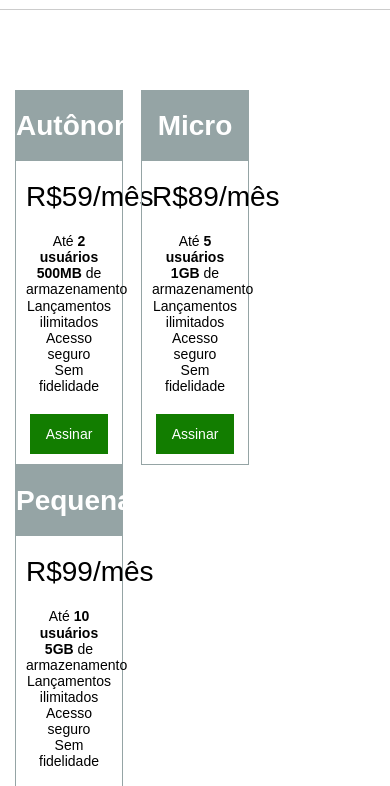
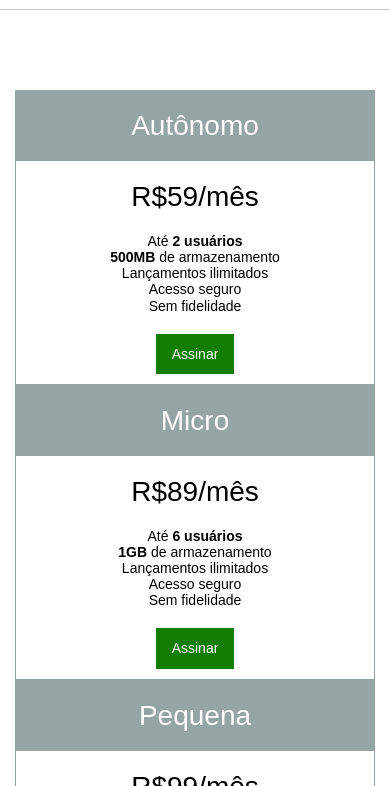
Before and after one commit to Heitorh3/curso-html, a plain HTML site: page preparando-projeto/index.html in a window 390 px wide. Shown: the part 50-836 px from the top of the page. Drawn offline with Linux system fonts and the light colour scheme.

Commit message:
Layout responsivo e media queries

```diff
--- a/preparando-projeto/css/estilo.css
+++ b/preparando-projeto/css/estilo.css
@@ -18,28 +18,40 @@ header img {
   margin-top: 12px;
 }
 
-.conteiner {
+.container {
   width: 100%;
-  /*padding: 0 15px;*/
-  margin: 0 auto;
   padding-left: 15px;
   padding-right: 15px;
+  margin: 0 auto;
 }
+
 #planos {
   padding: 80px 0;
 }
 
-#planos::after{
+#planos::after {
   content: "";
   display: block;
   clear: both;
 }
+
 article {
   padding: 10px;
   border: 1px solid #95a4a5;
+}
+
+@media (min-width: 600px) {
+  article {
+    background-color: yellow;
+  }
+}
+
+@media (min-width: 800px) {
+  article {
     width: 30%;
     float: left;
     margin-right: 5%;
+  }
 }
 
 article > h2 {
@@ -49,7 +61,7 @@ article > h2 {
   line-height: 2.5;
   margin: -10px;
   margin-bottom: 0;
-  font: normal;
+  font-weight: normal;
   font-size: 28px;
 }
 
@@ -81,6 +93,6 @@ article > footer {
   text-decoration: none;
 }
 
-.botao:hover, .botao:focus{
+.botao:hover, .botao:focus {
   background-color: #0e6400;
 }
--- a/preparando-projeto/index.html
+++ b/preparando-projeto/index.html
@@ -2,27 +2,28 @@
 <html lang="pt-BR">
   <head>
     <meta charset="utf-8">
+    <meta name="viewport" content="width=device-width, initial-scale=1">
 
     <title>MyPilas</title>
 
-    <!-- <link rel="stylesheet" href="css/reset.css"> -->
     <link rel="stylesheet" href="css/normalize.css">
     <link rel="stylesheet" href="css/estilo.css">
   </head>
   <body>
+
     <header>
-      <div class="conteiner">
+      <div class="container">
         <img src="imagens/logo.png" width="100" height="35" alt="MyPilas">
       </div>
     </header>
 
     <div id="planos">
-      <div class="conteiner">
+      <div class="container">
         <article>
           <h2>Autônomo</h2>
           <div>R$59/mês</div>
           <ul>
-            <li>Até <strong> 2 usuários </strong></li>
+            <li>Até <strong>2 usuários</strong></li>
             <li><strong>500MB</strong> de armazenamento</li>
             <li>Lançamentos ilimitados</li>
             <li>Acesso seguro</li>
@@ -32,11 +33,12 @@
             <a href="assine.html" class="botao">Assinar</a>
           </footer>
         </article>
+
         <article>
           <h2>Micro</h2>
           <div>R$89/mês</div>
           <ul>
-            <li>Até <strong> 5 usuários </strong></li>
+            <li>Até <strong>6 usuários</strong></li>
             <li><strong>1GB</strong> de armazenamento</li>
             <li>Lançamentos ilimitados</li>
             <li>Acesso seguro</li>
@@ -46,11 +48,12 @@
             <a href="assine.html" class="botao">Assinar</a>
           </footer>
         </article>
-        <article>
+
+        <article style="margin-right: 0">
           <h2>Pequena</h2>
           <div>R$99/mês</div>
           <ul>
-            <li>Até <strong> 10 usuários </strong></li>
+            <li>Até <strong>10 usuários</strong></li>
             <li><strong>5GB</strong> de armazenamento</li>
             <li>Lançamentos ilimitados</li>
             <li>Acesso seguro</li>
@@ -60,7 +63,8 @@
             <a href="assine.html" class="botao">Assinar</a>
           </footer>
         </article>
+      </div>
     </div>
-  </div>
+
   </body>
 </html>
```
Lines whose indentation alone changed are shown as unchanged.
